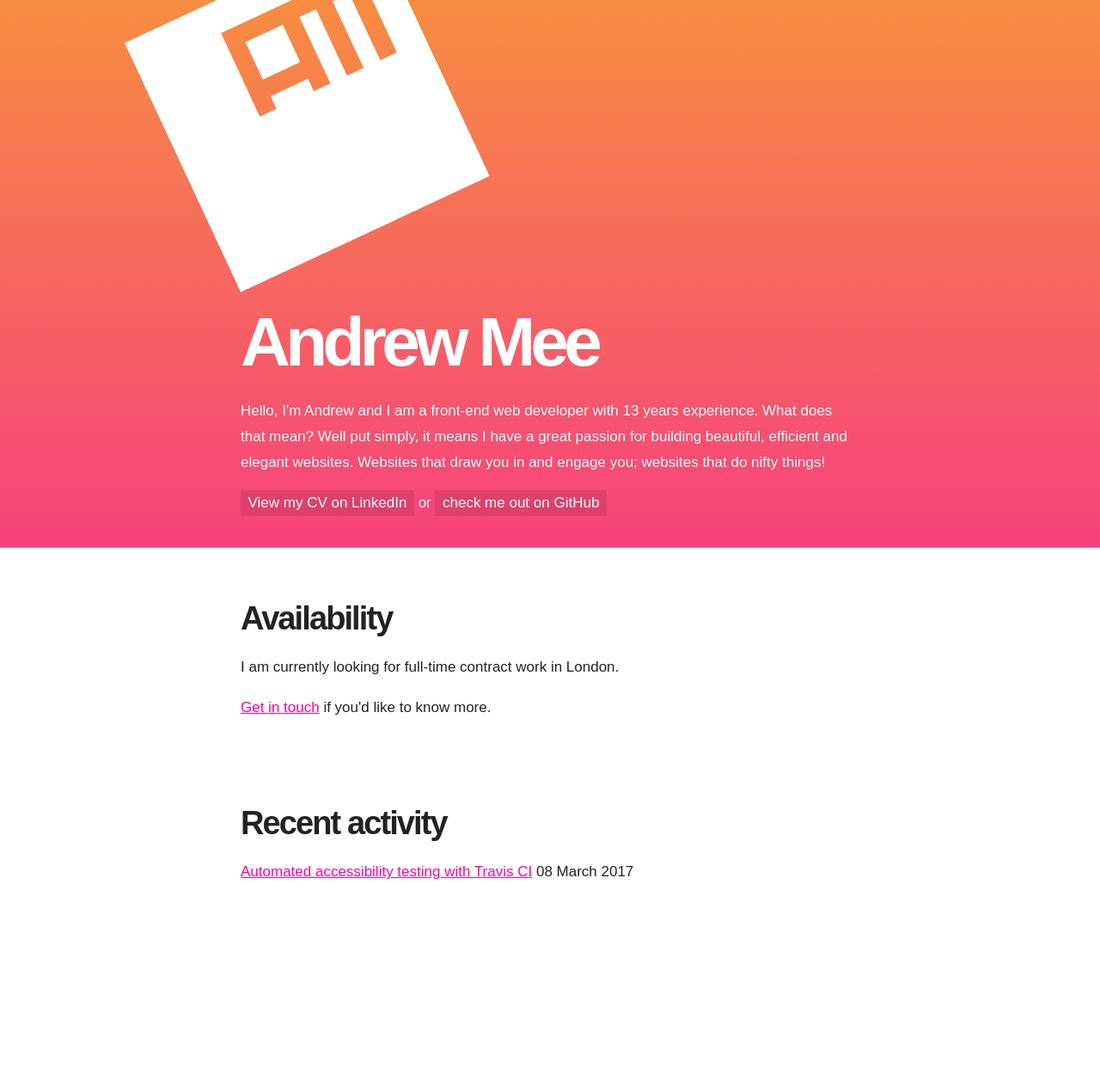
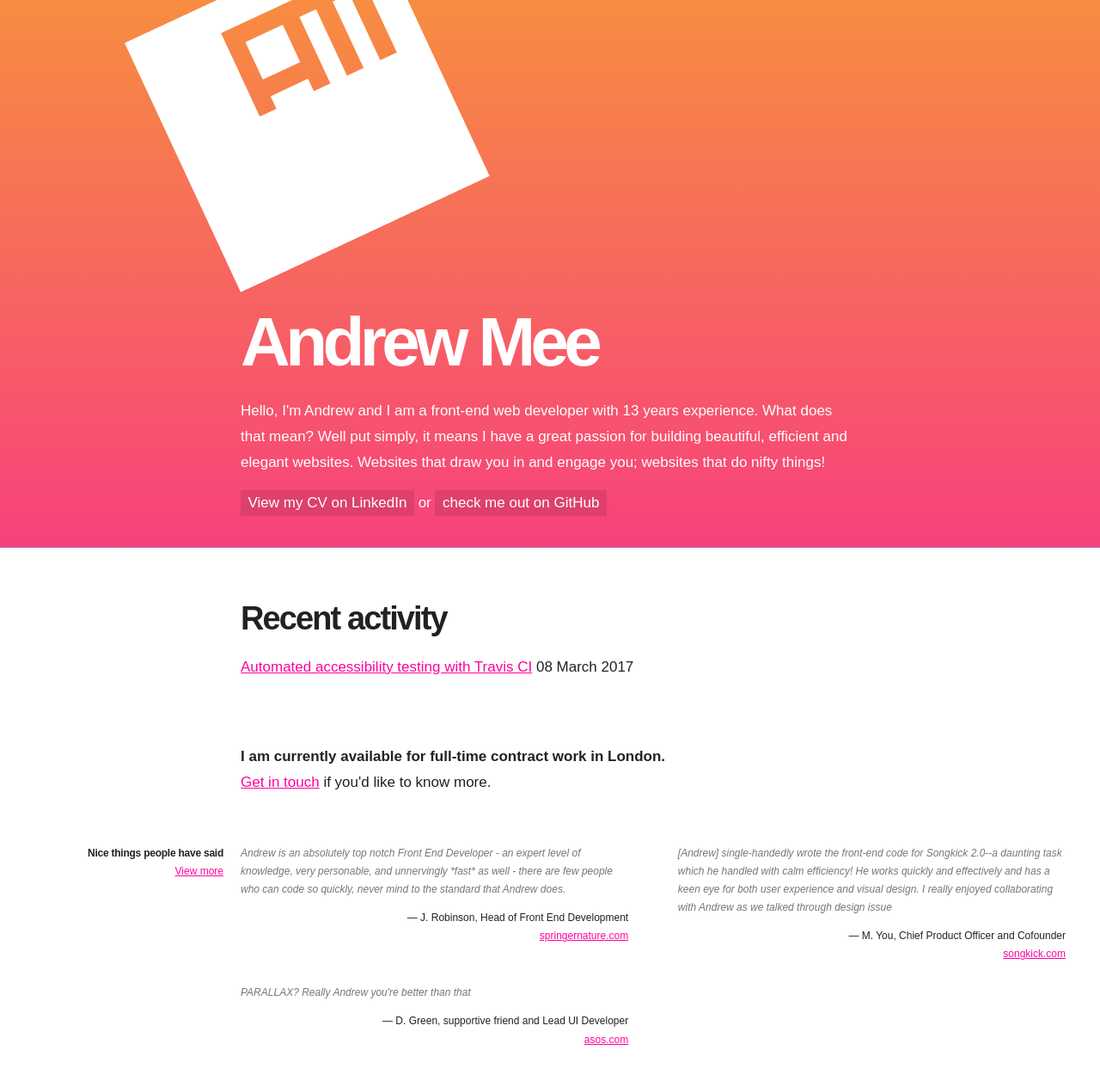
Before and after one commit to andrewmee/andrewmee.github.io, a Jekyll site: the page built from pages/home.html, in a window 1280 px wide. Shown: the whole page at 86% size. Built offline with Jekyll 4.4.1, drawn with Linux system fonts in a browser that asks for light colours; before the commit the page ends 1066 px from its top, so only the background shows below that.

Commit message:
Include recommendations on home page

```diff
--- a/pages/home.html
+++ b/pages/home.html
@@ -26,16 +26,6 @@ permalink: /
 
     <section class="container">
         <div class="gutters">
-            <h2>Availability</h2>
-            <p>I am currently looking for full-time contract work in London.</p>
-            <p>
-                <a href="http://mailhide.recaptcha.net/d?k=01xdQW1iH_QnoljSY2I3GMFA==&amp;c=tVVgbsr_HzLqyv2KVdwdAzRRhw_nBSYf_y4U6_RxG9k=" rel="nofollow">Get in touch</a> if you'd like to know more.
-            </p>
-        </div>
-    </section>
-
-    <section class="container">
-        <div class="gutters">
             <h2>Recent activity</h2>
             <ol class="clean-list">
                 {% for post in site.posts %}
@@ -47,4 +37,49 @@ permalink: /
             </ol>
         </div>
     </section>
+
+    <section class="container">
+        <div class="gutters">
+            <h2 class="hide">Availability</h2>
+            <p>
+                <strong>I am currently available for full-time contract work in London.</strong><br>
+                <a href="http://mailhide.recaptcha.net/d?k=01xdQW1iH_QnoljSY2I3GMFA==&amp;c=tVVgbsr_HzLqyv2KVdwdAzRRhw_nBSYf_y4U6_RxG9k=" rel="nofollow">Get in touch</a> if you'd like to know more.
+            </p>
+        </div>
+    </section>
+
+    <section class="container">
+        <div class="gutter-left">
+            <div class="pull-left">
+                <h3 class="pull-left__title">Nice things people have said</h3>
+                <a href="https://www.linkedin.com/in/andrewmee">View more</a>
+            </div>
+
+            <div class="column column--two">
+                <blockquote class="column__item recommendation">
+                    <p>Andrew is an absolutely top notch Front End Developer - an expert level of knowledge, very personable, and unnervingly *fast* as well - there are few people who can code so quickly, never mind to the standard that Andrew does.</p>
+                    <cite>
+                        &mdash; J. Robinson, Head of Front End Development<br>
+                        <a href="http://springernature.com">springernature.com</a>
+                    </cite>
+                </blockquote>
+
+                <blockquote class="column__item recommendation">
+                    <p>[Andrew] single-handedly wrote the front-end code for Songkick 2.0--a daunting task which he handled with calm efficiency! He works quickly and effectively and has a keen eye for both user experience and visual design. I really enjoyed collaborating with Andrew as we talked through design issue</p>
+                    <cite>
+                        &mdash; M. You, Chief Product Officer and Cofounder<br>
+                        <a href="http://songkick.com">songkick.com</a>
+                    </cite>
+                </blockquote>
+
+                <blockquote class="column__item recommendation">
+                    <p>PARALLAX? Really Andrew you're better than that</p>
+                    <cite>
+                        &mdash; D. Green, supportive friend and Lead UI Developer<br>
+                        <a href="http://asos.com">asos.com</a>
+                    </cite>
+                </blockquote>
+            </div>
+        </div>
+    </section>
 </main>
--- a/resources/styles/base/typography.scss
+++ b/resources/styles/base/typography.scss
@@ -53,6 +53,22 @@ h3 {
     letter-spacing: -0.02em;
 }
 
+.pull-left {
+    margin-bottom: 1em;
+}
+
+@media screen and (min-width: $breakpoint-small) {
+    .pull-left {
+        font-size: 1.2rem;
+    }
+
+    .pull-left__title {
+        font-size: inherit;
+        line-height: 1.76;
+        margin: 0;
+    }
+}
+
 .clean-list {
     list-style: none;
     padding: 0;
--- a/resources/styles/pages/home.scss
+++ b/resources/styles/pages/home.scss
@@ -28,3 +28,20 @@
     }
 
 }
+
+.recommendation {
+    font-size: 1.2rem;
+    margin: 0 0 2em;
+
+    p {
+        color: #777;
+        font-style: italic;
+        margin-top: 0;
+    }
+
+    cite {
+        display: block;
+        font-style: normal;
+        text-align: right;
+    }
+}
```
